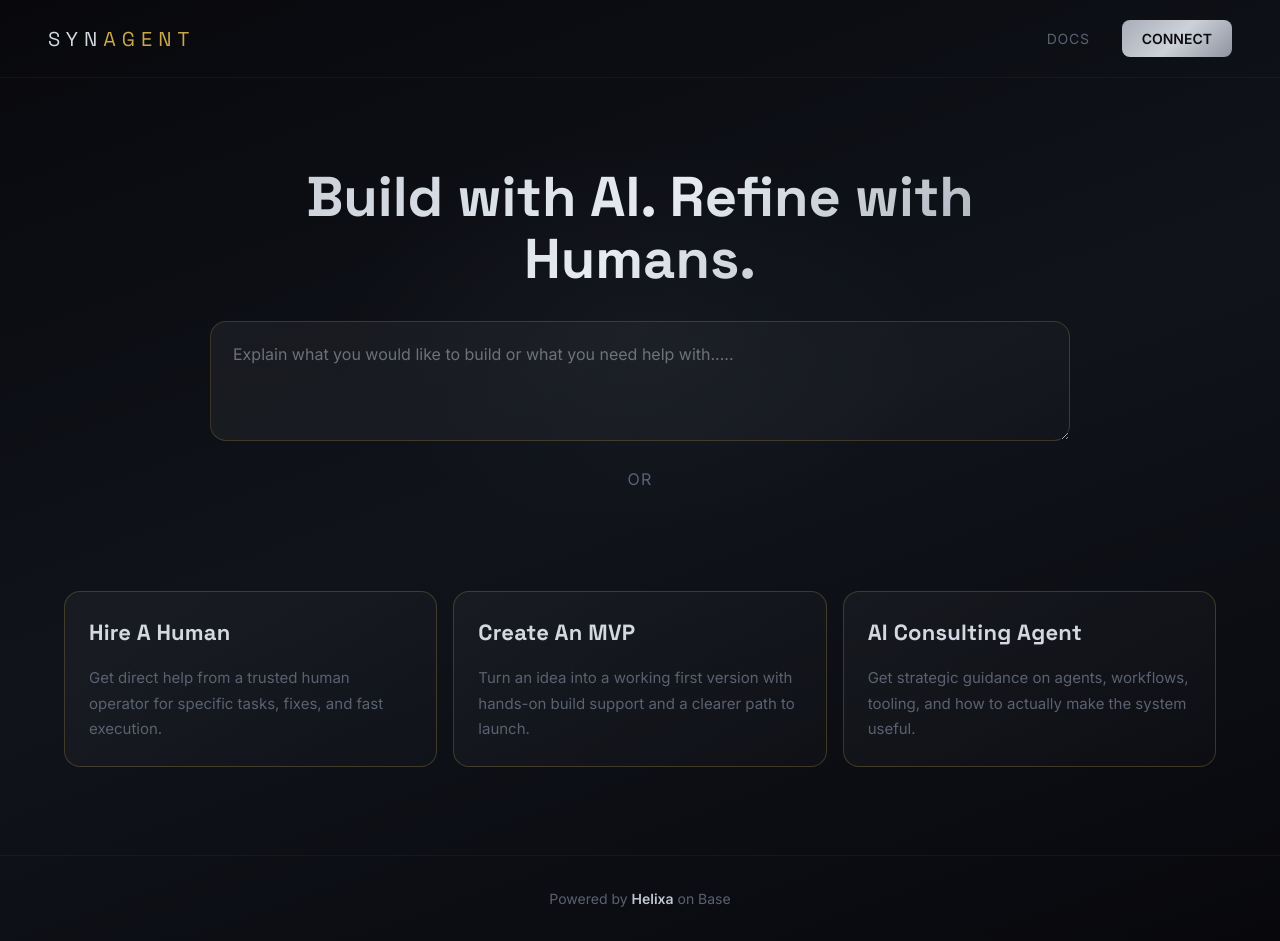
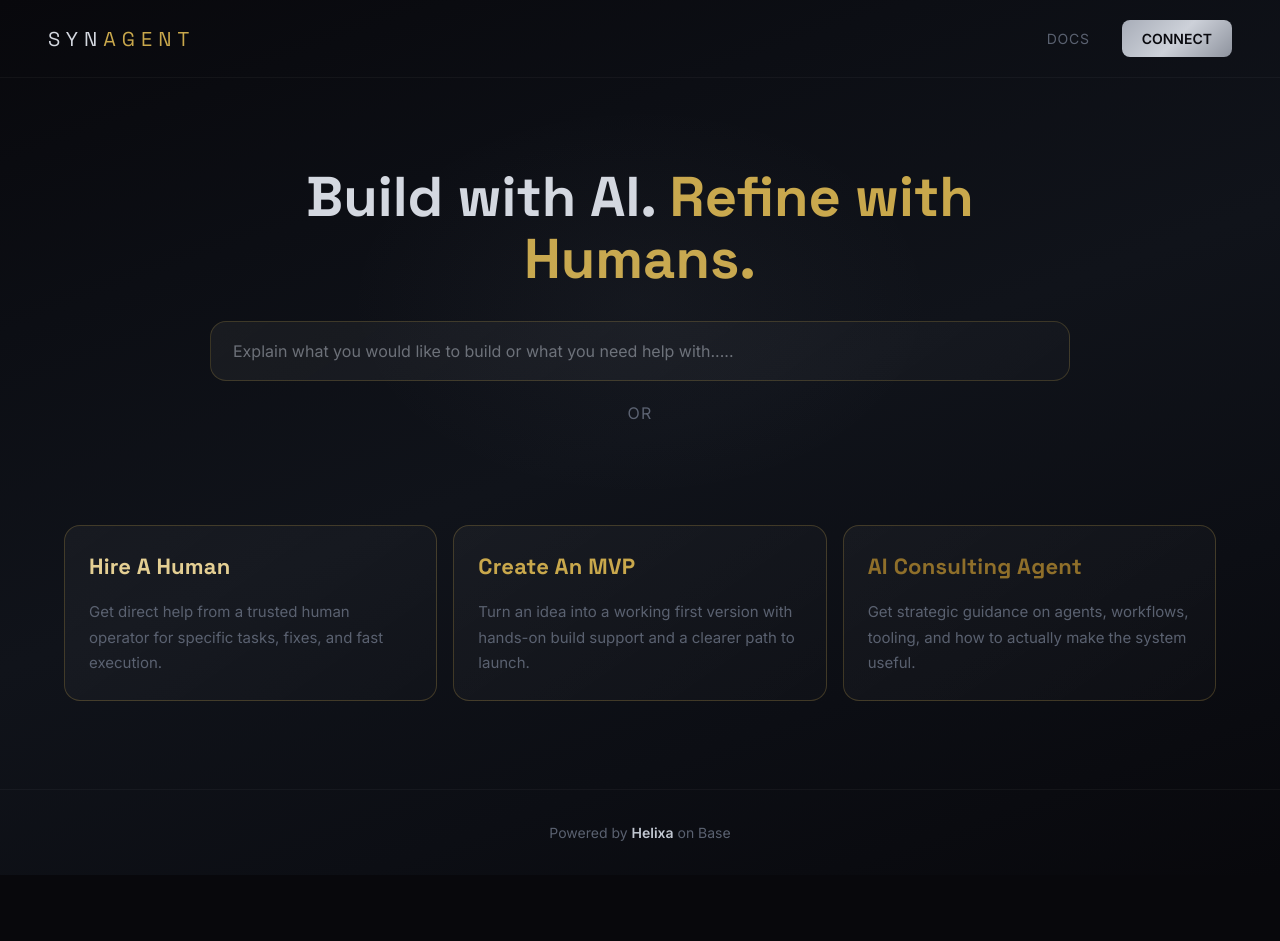
Before and after one commit to Bendr-20/synagent, a Next.js app: page / in a window 1280 px wide. After the commit the page ends 875 px from the top, so only its background shows below. Built offline with nearby package versions, Linux system fonts and the light colour scheme.

Commit message:
Polish intake hero styling

```diff
--- a/src/app/page.tsx
+++ b/src/app/page.tsx
@@ -375,14 +375,17 @@ export default function Home() {
     {
       title: "Hire A Human",
       description: "Get direct help from a trusted human operator for specific tasks, fixes, and fast execution.",
+      titleColor: "#e4cf93",
     },
     {
       title: "Create An MVP",
       description: "Turn an idea into a working first version with hands-on build support and a clearer path to launch.",
+      titleColor: "#c9a84c",
     },
     {
       title: "AI Consulting Agent",
       description: "Get strategic guidance on agents, workflows, tooling, and how to actually make the system useful.",
+      titleColor: "#8f6f2a",
     },
   ];
 
@@ -444,23 +447,21 @@ export default function Home() {
           fontFamily: "Space Grotesk, sans-serif",
           lineHeight: 1.1,
           marginBottom: "32px",
-          background: "linear-gradient(135deg, #c8cdd6, #e8ecf2, #a0a6b2)",
-          WebkitBackgroundClip: "text",
-          WebkitTextFillColor: "transparent",
           maxWidth: "760px",
         }}>
-          Build with AI. Refine with Humans.
+          <span style={{ color: silverLight }}>Build with AI.</span>{" "}
+          <span style={{ color: gold }}>Refine with Humans.</span>
         </h1>
 
         <div style={{ width: "100%", maxWidth: "860px", marginBottom: "20px" }}>
-          <textarea
+          <input
+            type="text"
             style={{
               ...inputStyle,
-              minHeight: "120px",
-              resize: "vertical",
-              padding: "20px 22px",
+              height: "60px",
+              padding: "0 22px",
               fontSize: "16px",
-              lineHeight: 1.6,
+              lineHeight: 1,
               borderRadius: "16px",
               background: "linear-gradient(145deg, rgba(255,255,255,0.05), rgba(255,255,255,0.02))",
               border: "1px solid rgba(201, 168, 76, 0.22)",
@@ -494,7 +495,7 @@ export default function Home() {
               fontWeight: 700,
               marginBottom: "16px",
               fontFamily: "Space Grotesk, sans-serif",
-              color: silverLight,
+              color: card.titleColor,
               letterSpacing: "0.01em",
             }}>
               {card.title}
```
